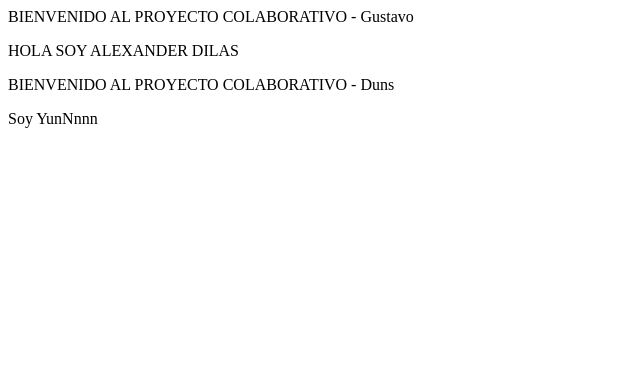
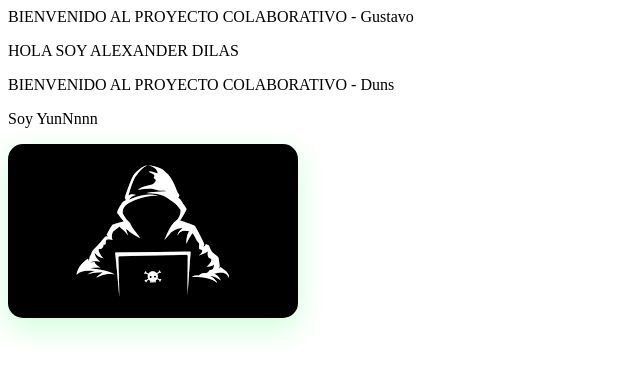
Before and after one commit to GustavoTuesta/S9-S1-T2, a plain HTML site: page index.html in a window 1280 px wide. Shown: the whole page, without its empty margins (0-640 px from the left). Drawn offline with Linux system fonts and the light colour scheme.

Commit message:
prueba final

```diff
--- a/index.html
+++ b/index.html
@@ -22,5 +22,7 @@
             transition: transform 0.3s ease;
         }
     </style>
+
+    <img src="hacker.png" alt="Imagen de Hacker">
 </body>
 </html>
```
